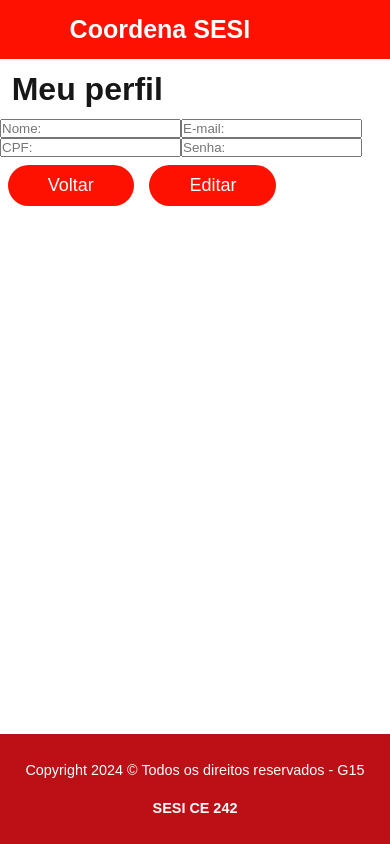
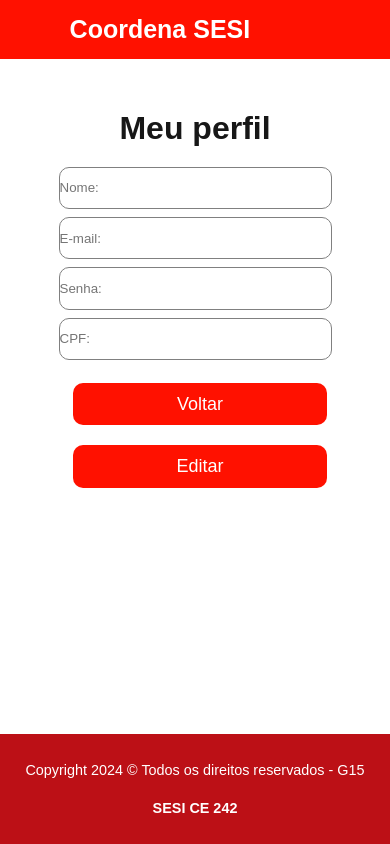
Before and after one commit to Thur00/CoordenaPF-FrontEnd, a Next.js app: page /Paginas/MeuPerfil in a window 390 px wide. Built offline with nearby package versions, Linux system fonts and the light colour scheme.

Commit message:
Pag Meu Perfil / Meu Perfil Cleide

```diff
--- a/Components/Perfil.module.css
+++ b/Components/Perfil.module.css
@@ -8,13 +8,92 @@
     padding: 10px;
     padding-left: 40px;
     padding-right: 40px;
-    border-radius: 100px;
+    border-radius: 10px;
     border: none;
     color: white;
     transition-duration: 0.4s;
     font-size: large;
+    height: 5vh;
 }
+
+.botao2{
+    margin: 2%;
+    background-color: #ff1100;
+    padding: 10px;
+    padding-left: 40px;
+    padding-right: 40px;
+    border-radius: 10px;
+    border: none;
+    color: white;
+    transition-duration: 0.4s;
+    font-size: large;
+    height: 5vh;
+    width: 25vw;
+}
+
+
 
 .botao:hover {
     background-color: #BC1016;
 }
+
+.input{
+    display: flex;
+    flex-direction: column;
+    align-items:stretch;
+    width: 50%;
+}
+
+.body{
+    display: flex;
+    align-items: center;
+    flex-direction: column;
+
+}
+
+.botoes{
+    display: flex;
+    flex-direction:row;
+    margin-top: 2%;
+    justify-content:center;
+}
+
+.um{
+    display: flex;
+    margin-top:3%;
+    border-radius: 10px;
+    height: 5vh;
+    border:1px solid gray
+}
+
+
+@media only screen and (max-width:800px) {
+
+    .botoes{
+        display: flex;
+        flex-direction: column;
+    }
+
+    .botao2{
+        width: 65vw;
+        height: 5vh;
+        margin-top: 6%;
+
+    }
+
+    .botao{
+        width: 65vw;
+        margin-top: 6%;
+    }
+
+    .input{
+        width: 70vw;
+    }
+
+    .body{
+        display: flex;
+        flex-direction: column;
+        justify-content: center;
+        margin-top: 10%;
+    }
+}
--- a/app/Paginas/MeuPerfil/page.jsx
+++ b/app/Paginas/MeuPerfil/page.jsx
@@ -9,18 +9,20 @@
         <>
 
         <Header/>
-
+        <div className={styles.body}>
         <h1 className={styles.tit}> Meu perfil </h1>
 
-        <div>
-        <input type="text" placeholder="Nome:" />
-        <input type="text" placeholder="E-mail:" />
-        <input type="text" placeholder="CPF:" />
-        <input type="text" placeholder="Senha:" />
+        <div className={styles.input}>
+        <input className={styles.um} type="text" placeholder="Nome:" />
+        <input className={styles.um} type="text" placeholder="E-mail:" />
+        <input className={styles.um} type="text" placeholder="Senha:" />
+        <input className={styles.um} type="text" placeholder="CPF:" />
+
         </div>
-
+        <div className={styles.botoes}>
         <button className={styles.botao}> Voltar </button>
         <button className={styles.botao}> Editar </button>
+        </div></div>
 
         <Footer/>
 
```
Also changed, not shown: app/Paginas/MeuPerfilCleide/page.jsx (+16 -4 lines).
